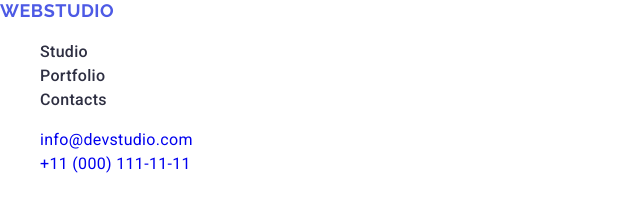
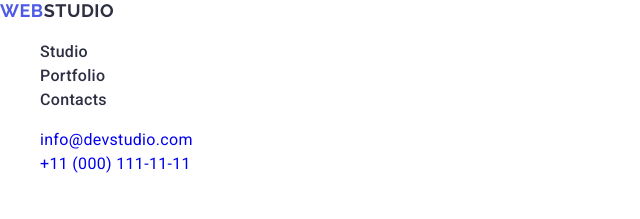
Before and after one commit to mikyjee/goit-markup-hw-02, a plain HTML site: page index.html in a window 1280 px wide. Shown: the top 219 px of the page, 0-640 px from the left. Drawn offline with nearby package versions, Linux system fonts and the light colour scheme.

```diff
--- a/index.html
+++ b/index.html
@@ -18,7 +18,7 @@
 <body>
     <header>
         <nav class="menu">
-            <a class="logo-type" href="./index.html">WebStudio</a>
+            <a class="logo-type" href="./index.html">Web<span>Studio</span></a>
             <ul class="list">
                 <li><a class="item" href="./index.html" target="_blank">Studio</a></li>
                 <li><a class="item" href="" target="_blank">Portfolio</a></li>
```
